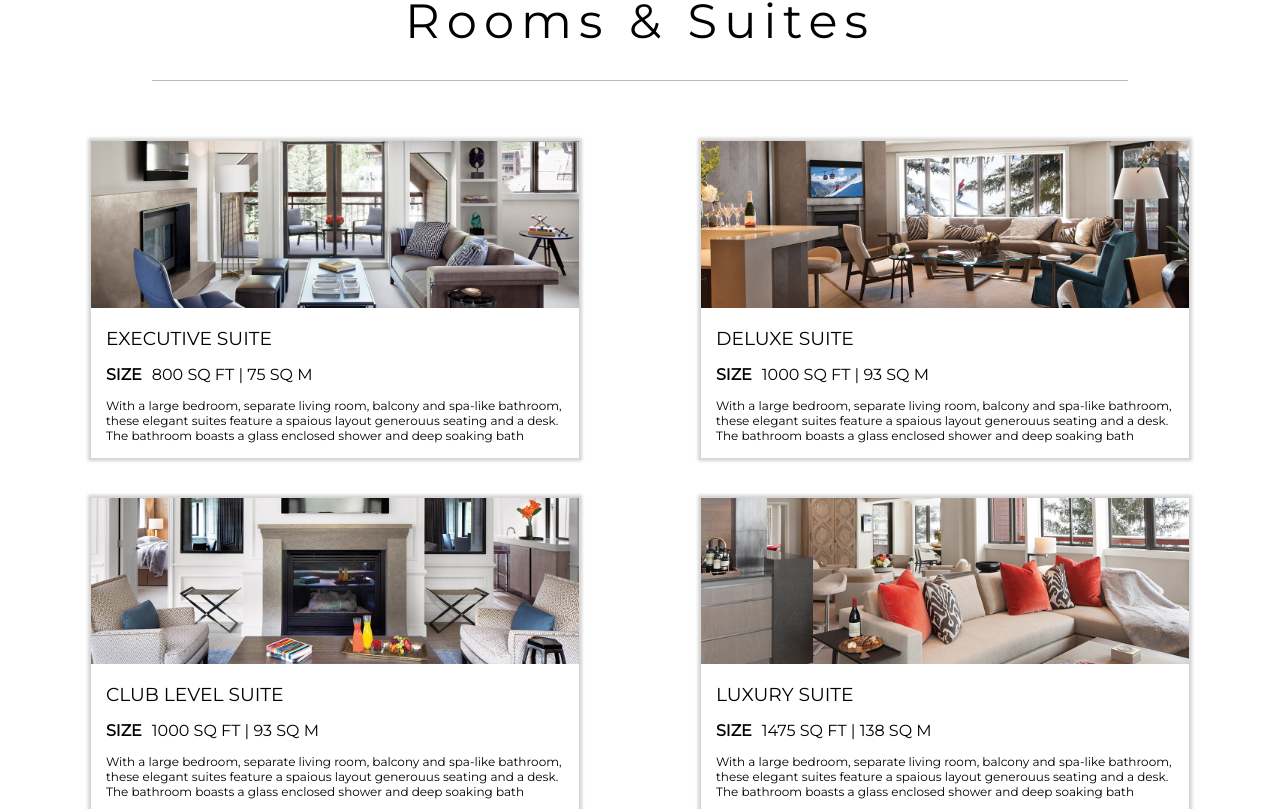
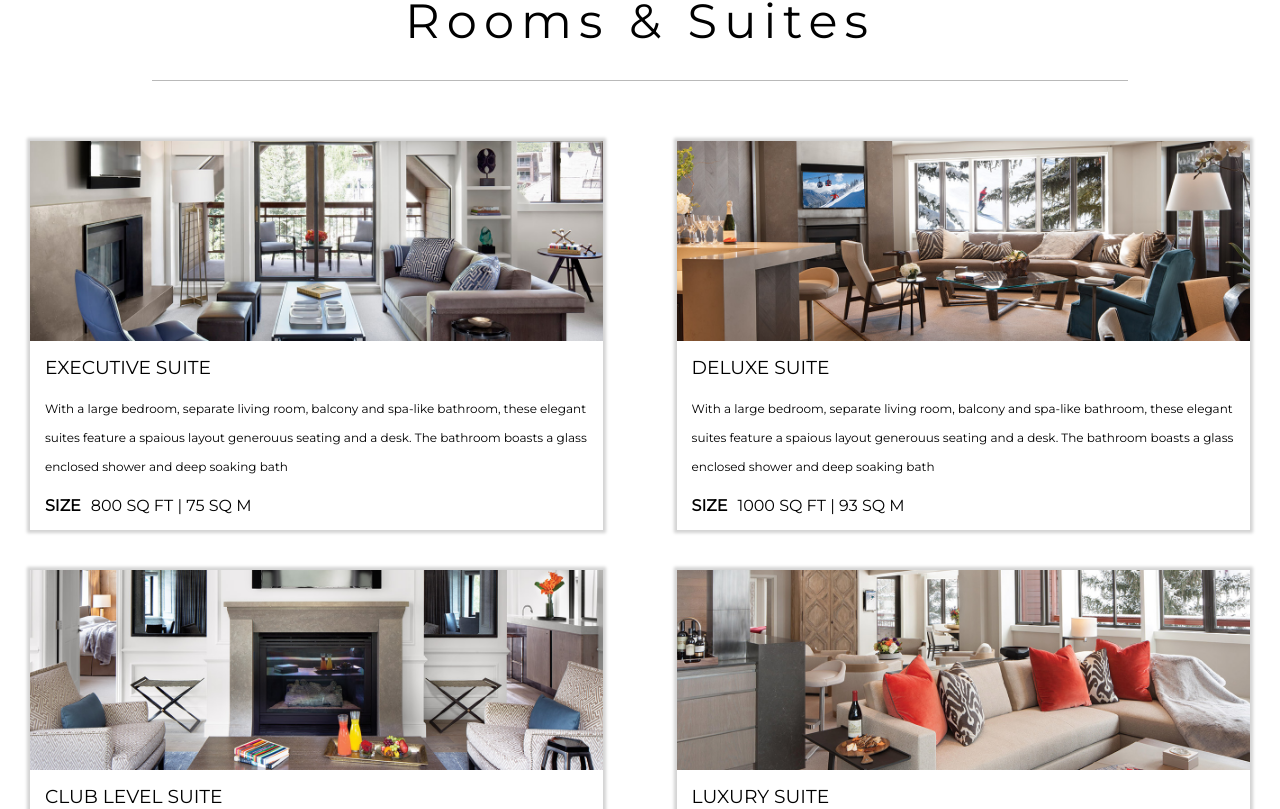
Before and after one commit to Gabewest1/hotel, a React (Create React App) app: page / in a window 1280 px wide. Shown: the part 931-1740 px from the top of the page. Built offline with nearby package versions, Linux system fonts and the light colour scheme; a web font is replaced by a local one.

Commit message:
Updated Room section to include box-shadows, moved description above the size.

```diff
--- a/src/pages/Home/RoomsSection.js
+++ b/src/pages/Home/RoomsSection.js
@@ -1,5 +1,6 @@
 import React from "react"
 import styled from "styled-components"
+import { Link } from "react-router-dom"
 
 export default class RoomsSection extends React.Component {
     render() {
@@ -42,7 +43,6 @@ export default class RoomsSection extends React.Component {
 const Title = styled.h3`
     margin: 0;
     font-weight: 500;
-    margin-bottom: 15px;
     text-transform: uppercase;
 `
 const SectionTitle = styled.h1`
@@ -60,14 +60,19 @@ const Description = styled.p`
     font-family: montserrat, sans-serif;
     margin: 0;
     font-size: 12px;
-    letter-spacing: 3,px;
-    margin-top: 14px;
+    line-height: 29px;
 `
 const Image = styled.img`
     max-width: 100%;
     width: 100%;
 `
-const ImageContainer = styled.div``
+const ImageContainer = styled.div`
+    background: url(${({ src }) => src}) no-repeat;
+    background-size: cover;
+    background-position: center center;
+    width: 100%;
+    height: 200px;
+`
 const Size = styled.div`
     span {
         margin-right: 10px;
@@ -77,31 +82,42 @@ const Size = styled.div`
 `
 const Details = styled.div`
     padding: 15px;
+
+    > * {
+        margin-bottom: 15px;
+    }
+
+    > *:last-child {
+        margin-bottom: 0;
+    }
+`
+const MoreInfo = styled(Link)`
+
 `
 const Room = styled.div`
-    min-width: 300px;
-    flex-basis: 40%;
     margin-bottom: 40px;
     box-shadow: 0 0 3px 3px lightgray;
     font-family: 'Montserrat',sans-serif;
+
+    @media (min-width: 768px) {
+        flex-basis: 47%;
+    }
 `
 const RoomView = ({ description, size, src, title }) => (
     <Room>
-        <ImageContainer>
-            <Image src={ src } />
-        </ImageContainer>
+        <ImageContainer src={ src } />
 
         <Details>
             <Title>{ title }</Title>
+            <Description>{ description }</Description>
             <Size><span>Size</span>{ size }</Size>
-            <Description>{ description }</Description>
         </Details>
     </Room>
 )
 const Row = styled.div`
     display: flex;
     align-items: center;
-    justify-content: space-around;
+    justify-content: space-between;
     flex-wrap: wrap;
 `
 const RoomsSectionView = styled.section`
```
